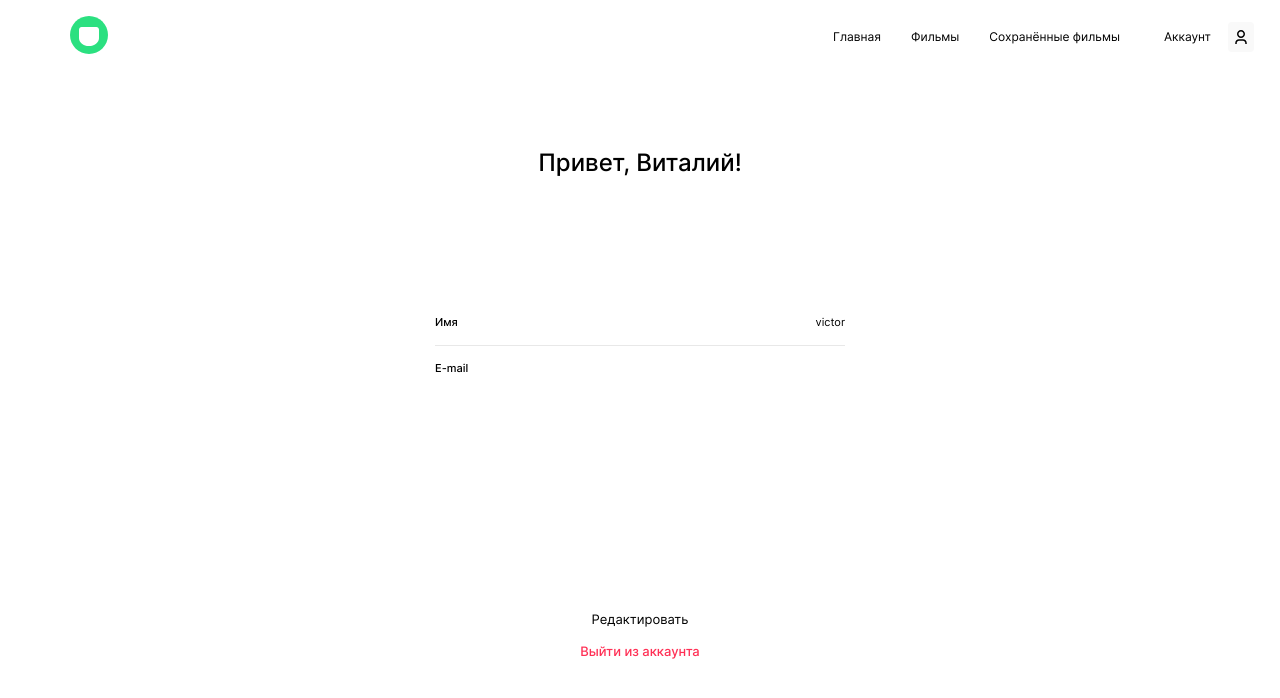
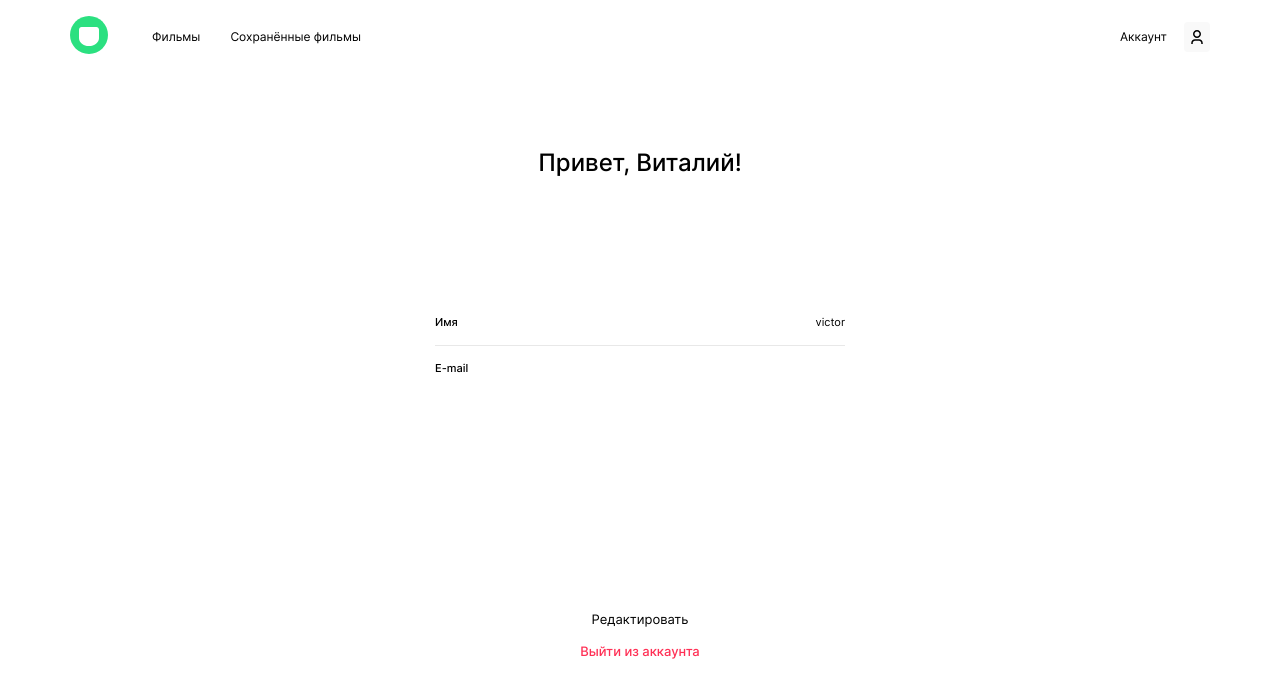
Before and after one commit to Alesia-Abanina/movies-explorer-frontend, a React (Create React App) app: page /profile in a window 1280 px wide. Shown: the top 698 px of the page. Built offline with nearby package versions, Linux system fonts and the light colour scheme.

Commit message:
refactor: fix navigation css

```diff
--- a/src/components/AboutMe/AboutMe.js
+++ b/src/components/AboutMe/AboutMe.js
@@ -15,7 +15,7 @@ function AboutMe() {
         <div className="about-me__info">
           <h2 className="about-me__title">Алеся</h2>
           <p className="about-me__subtitle">Фронтенд-разработчик, 29 лет</p>
-          <p className="about-me__description">Я родилась в Ростовской области, долгое время жила и работала в Москве. У меня есть муж
+          <p className="about-me__description">Я родилась в Ставропольском крае, долгое время жила и работала в Москве. У меня есть муж
             и дочь. Я люблю путешевствовать и изучать новое. Недавно начала постигать веб разработку. Долгое время работала в авиации, но несколько лет назад переехала в Австралию.
             После того, как пройдет курс по веб разработке планирую пойти в интернатуру в IT компанию.
           </p>
--- a/src/components/Navigation/Navigation.js
+++ b/src/components/Navigation/Navigation.js
@@ -6,12 +6,14 @@ function Navigation(props) {
   const { theme = 'light', isBurgerOpen } = props;
 
   return (
-    <div className={`${isBurgerOpen && "navigation__overlay"}`} >
+    <>
       <nav className={`navigation ${isBurgerOpen && "navigation_active"}`} >
         <div className="navigation__movies">
-          <NavLink to="/" className={`navigation__link navigation__link_${theme}`}
-            activeClassName={'navigation__link_active'} exact>Главная
-          </NavLink>
+          {isBurgerOpen && (
+            <NavLink to="/" className={`navigation__link navigation__link_${theme}`}
+              activeClassName={'navigation__link_active'} exact>Главная
+            </NavLink>
+          )}
           <NavLink to="movies" className={`navigation__link navigation__link_${theme}`}
             activeClassName="navigation__link_active">Фильмы
           </NavLink>
@@ -24,7 +26,8 @@ function Navigation(props) {
           <div className="navigation__profile-icon"></div>
         </Link>
       </nav>
-    </div>
+      <div className={`${isBurgerOpen && "navigation__overlay"}`} />
+    </>
   )
 }
 
```
